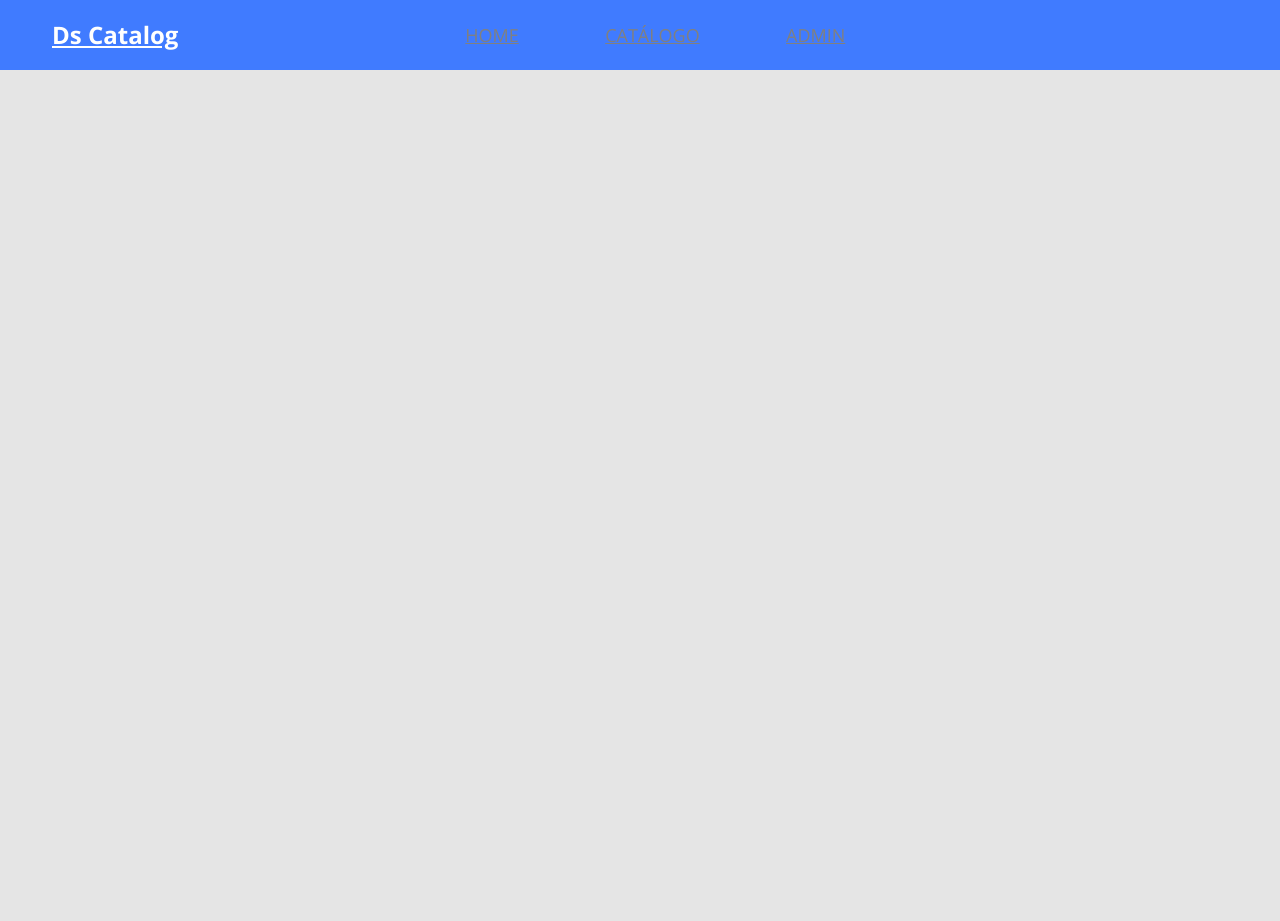
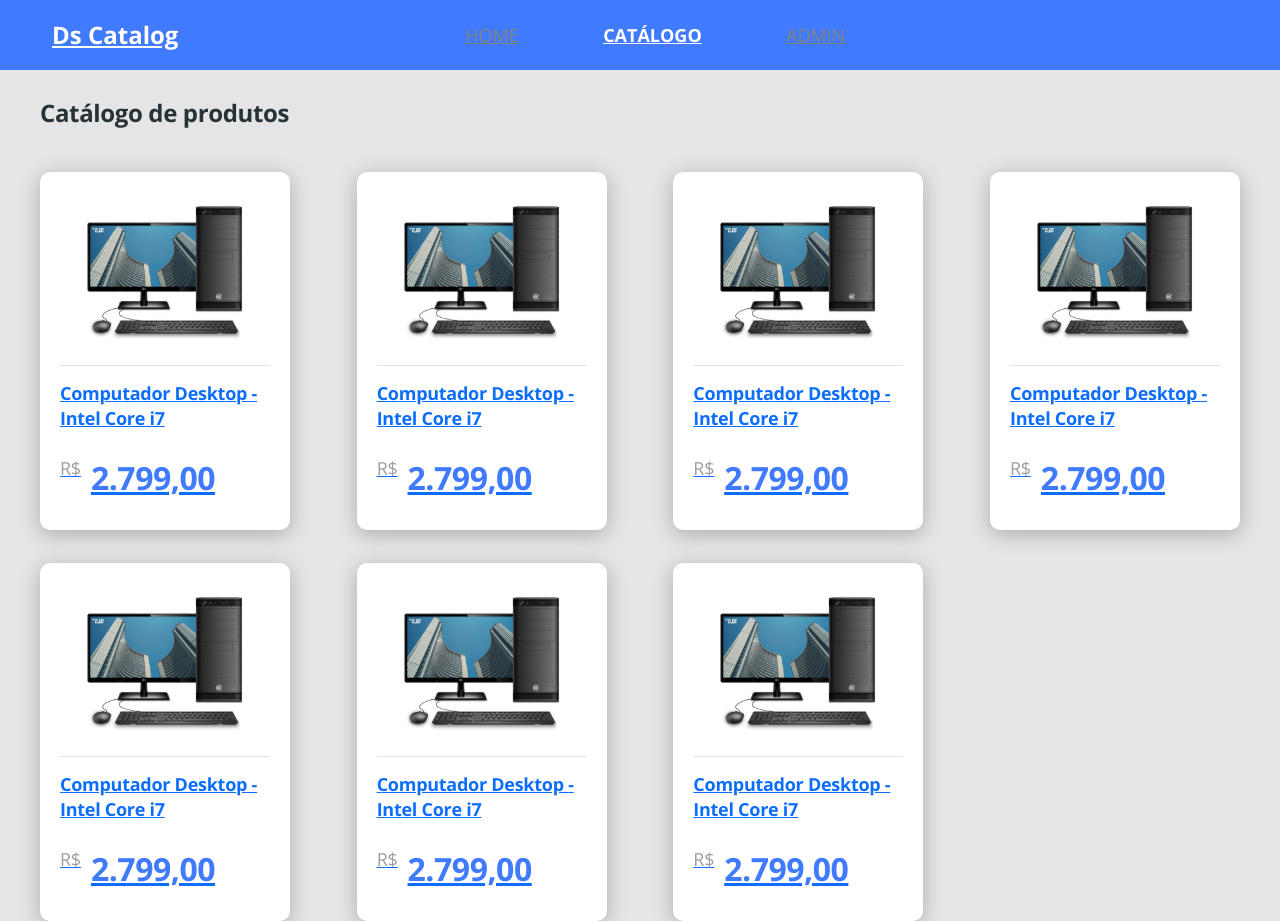
Before and after one commit to RodsSantiago/Projeto-Site-de-Vendas, a React (Create React App) app in the folder front-web/: page /products in a window 1280 px wide. Before the commit the page ends 800 px from the top, so only its background shows below. Built offline with nearby package versions, Linux system fonts and the light colour scheme.

Commit message:
Finish produc list layout

```diff
--- a/front-web/src/Routess.tsx
+++ b/front-web/src/Routess.tsx
@@ -5,6 +5,7 @@
 import Navbar from "./core/components/NavBar";
 import Admin from "./core/pages/Admin";
 import Catalog from "./core/pages/Catalog";
+import ProductDetails from "./core/pages/Catalog/components/ProductDetails";
 import Home from "./core/pages/Home";
 
 const Routess = () => (
@@ -17,8 +18,12 @@
 
         </Route>
 
-        <Route path = "/catalog">
+        <Route path = "/products" exact>
             <Catalog />
+        </Route>
+
+        <Route path = "/products/:productId">
+            <ProductDetails />
         </Route>
 
         <Route path = "/admin">
--- a/front-web/src/core/components/NavBar/index.tsx
+++ b/front-web/src/core/components/NavBar/index.tsx
@@ -17,7 +17,7 @@
                         </NavLink>
                     </li>
                     <li>
-                        <NavLink to="/catalog" activeClassName = "active">
+                        <NavLink to="/products" activeClassName = "active">
                             CATÁLOGO
                         </NavLink>
                     </li>
--- /dev/null
+++ b/front-web/src/core/pages/Catalog/components/ProductDetails/index.tsx
@@ -0,0 +1,12 @@
+import React from "react";
+import './styles.scss';
+
+const ProductDetails = () => {
+    return (
+        <div className="product-details-container">
+            <h1>Product Details</h1>
+        </div>
+    );
+};
+
+export default ProductDetails;
--- a/front-web/src/core/pages/Catalog/index.tsx
+++ b/front-web/src/core/pages/Catalog/index.tsx
@@ -1,4 +1,5 @@
 import React from "react";
+import { Link } from "react-router-dom";
 import ProductCard from "./components/ProductCard";
 import './styles.scss';
 
@@ -8,14 +9,13 @@
             Catálogo de produtos
         </h1>
         <div className="catalog-products">
-            <ProductCard/>
-            <ProductCard/>
-            <ProductCard/>
-            <ProductCard/>
-            <ProductCard/>
-            <ProductCard/>
-            <ProductCard/>
-            <ProductCard/>
+            <Link to="/products/1"><ProductCard/></Link>
+            <Link to="/products/2"><ProductCard/></Link>
+            <Link to="/products/3"><ProductCard/></Link>
+            <Link to="/products/4"><ProductCard/></Link>
+            <Link to="/products/5"><ProductCard/></Link>
+            <Link to="/products/6"><ProductCard/></Link>
+            <Link to="/products/7"><ProductCard/></Link>
         </div>
     </div>
 
--- a/front-web/src/core/pages/Home/index.tsx
+++ b/front-web/src/core/pages/Home/index.tsx
@@ -13,7 +13,7 @@
                 <p className="text-subtitle">
                  Ajudaremos você a encontrar os melhores <br/> produtos disponíveis no mercado.
              </p>
-             <Link to="/catalog">
+             <Link to="/products">
              <ButtonIcon text="inicie agora a sua busca"/>
              </Link>
             </div>
```
Also changed, not shown: front-web/src/core/pages/Catalog/components/ProductDetails/styles.scss (added).
